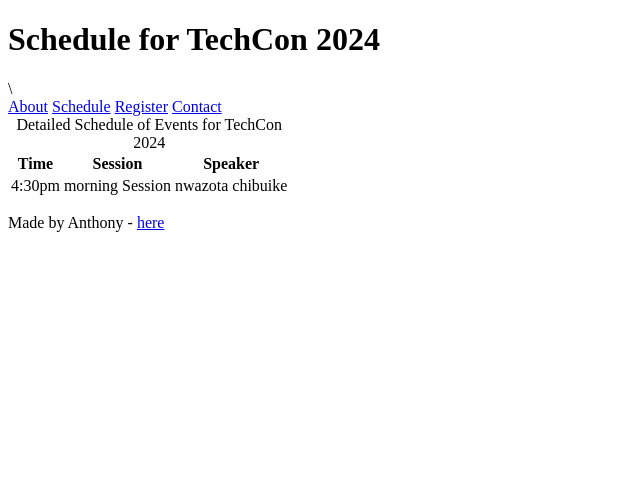
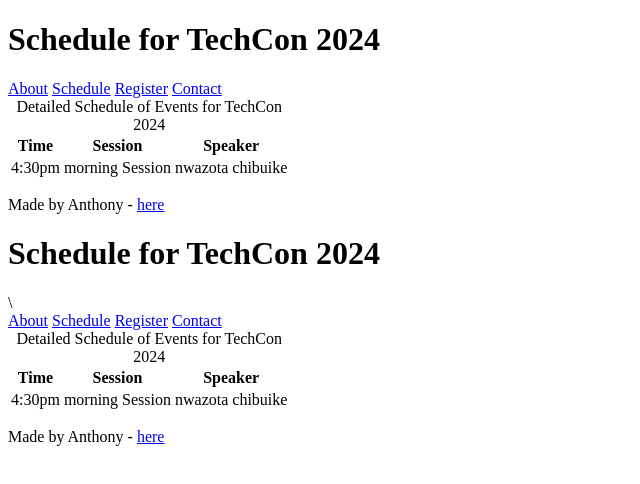
Before and after one commit to Oracle00999/TechCon_HTML, a plain HTML site: page techcon_website/schedule.html in a window 1280 px wide. Shown: the whole page, without its empty margins (0-640 px from the left). Drawn offline with Linux system fonts and the light colour scheme.

Commit message:
added schedule.html file

```diff
--- a/techcon_website/schedule.html
+++ b/techcon_website/schedule.html
@@ -1,3 +1,44 @@
+<!DOCTYPE html>
+<html lang="en">
+  <head>
+    <meta charset="UTF-8" />
+    <meta http-equiv="X-UA-Compatible" content="IE=edge" />
+    <meta name="viewport" content="width=device-width, initial-scale=1.0" />
+    <title>TechCon 2024 Conference</title>
+  </head>
+  <body>
+    <header>
+      <h1>Schedule for TechCon 2024</h1>
+
+      <nav>
+        <a href="about.html">About</a>
+        <a href="schedule.html">Schedule</a>
+        <a href="register.html">Register</a>
+        <a href="contact.html">Contact</a>
+      </nav>
+    </header>
+    <main>
+      <table>
+        <tr>
+          <th scope="col">Time</th>
+          <th scope="col">Session</th>
+          <th scope="col">Speaker</th>
+        </tr>
+        <tr>
+          <td>4:30pm</td>
+          <td>morning Session</td>
+          <td>nwazota chibuike</td>
+        </tr>
+        <caption>
+          Detailed Schedule of Events for TechCon 2024
+        </caption>
+      </table>
+      <footer>
+        <p>Made by Anthony - <a href="#tweets.html" target="_blank">here</a></p>
+      </footer>
+    </main>
+  </body>
+</html>
 <!DOCTYPE html>
 <html lang="en">
   <head>
```
